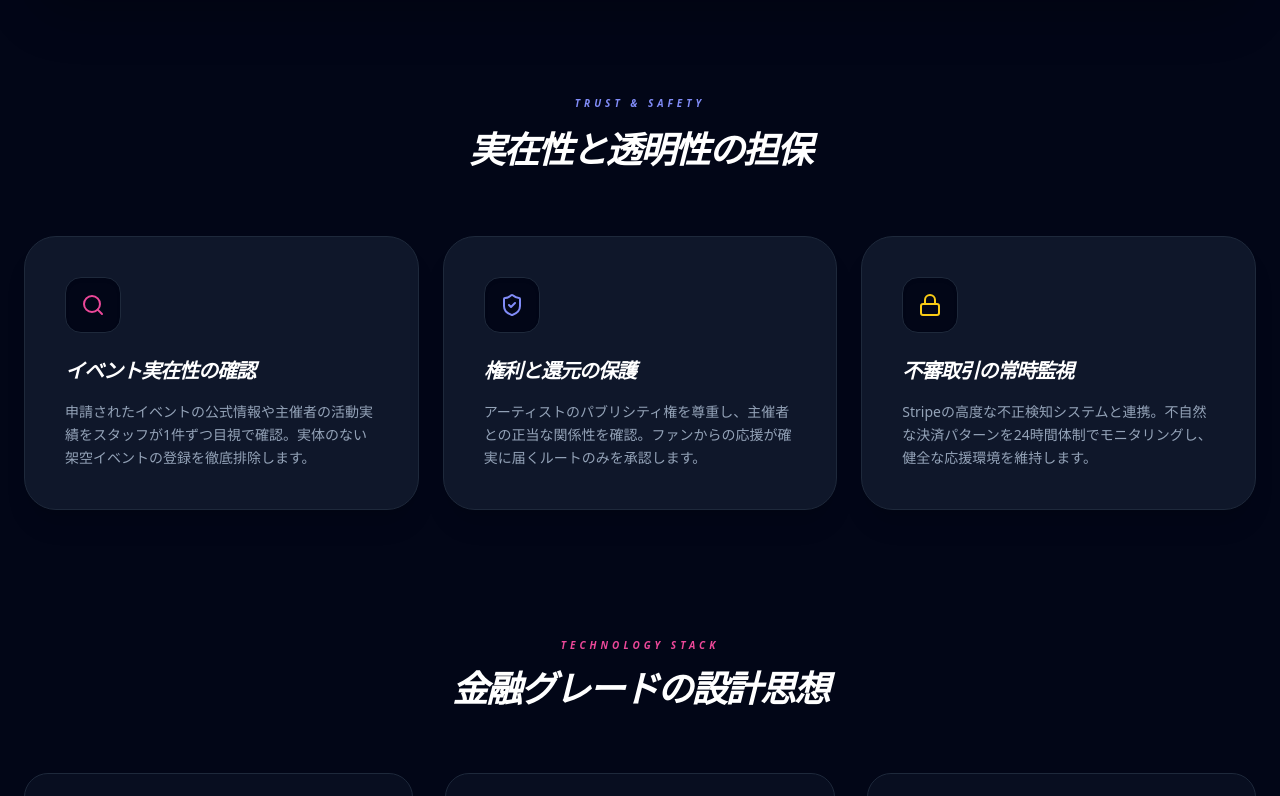
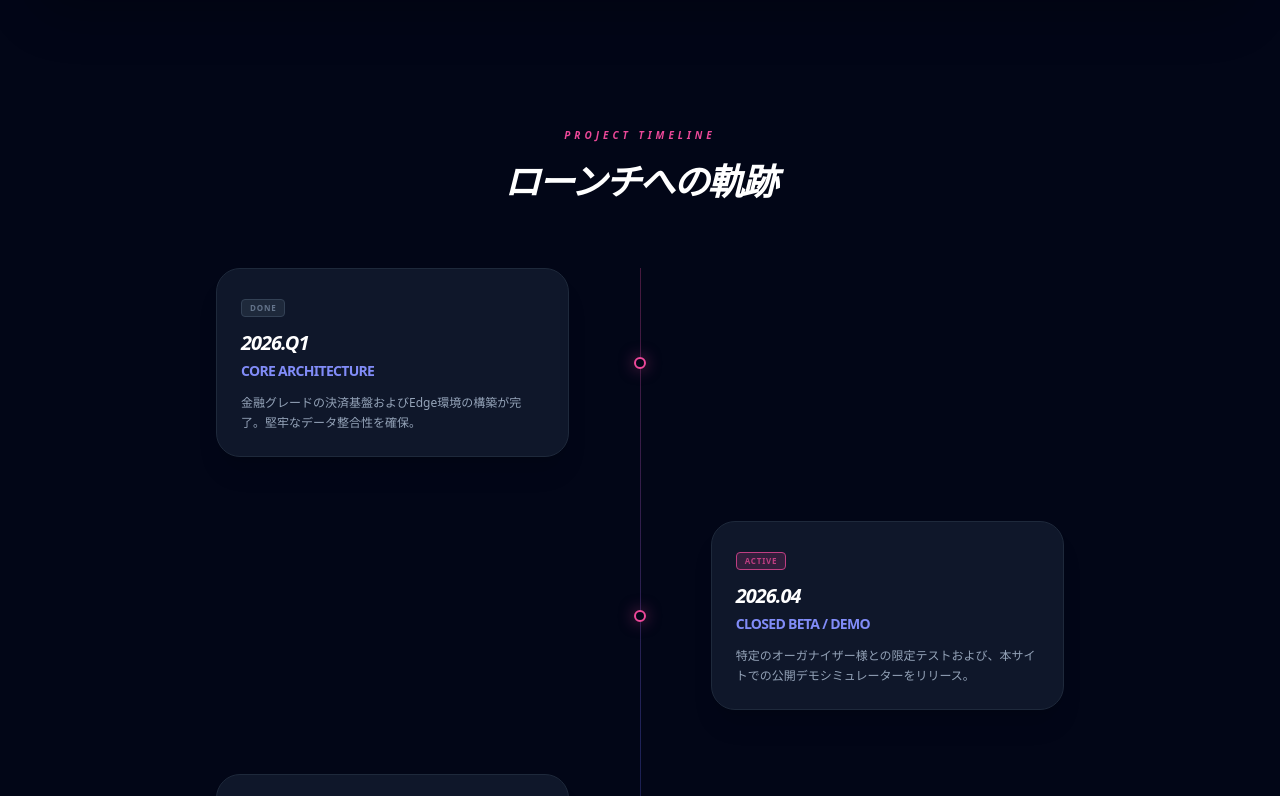
Before and after one commit to spacemindhiro/direct-cheers, a Next.js app: page /about in a window 1280 px wide. Shown: the part 1404-2200 px from the top of the page. Built offline with nearby package versions, Linux system fonts and the light colour scheme.

Commit message:
開発計画を記載

```diff
--- a/app/about/page.tsx
+++ b/app/about/page.tsx
@@ -2,7 +2,7 @@
 
 import React from 'react';
 import Link from 'next/link';
-import { ArrowLeft, Users, Target, Mail, Zap, Award, ShieldCheck, Database, Lock, Search, FileText, ExternalLink, History } from "lucide-react";
+import { ArrowLeft, Users, Target, Mail, Zap, Award, ShieldCheck, Database, Lock, Search, FileText, ExternalLink, History, Calendar } from "lucide-react";
 
 export default function AboutPage() {
   return (
@@ -38,7 +38,7 @@ export default function AboutPage() {
           </Link>
         </div>
 
-{/* --- Hero Section --- */}
+        {/* --- Hero Section --- */}
         <section className="text-center mb-32 relative py-16">
           <div className="absolute top-1/2 left-1/2 -translate-x-1/2 -translate-y-1/2 w-[600px] h-[300px] bg-gradient-to-br from-pink-500/15 via-indigo-500/10 to-transparent blur-[100px] rounded-full -z-10" />
           <span className="text-pink-500 font-black italic tracking-[0.4em] text-[10px] uppercase mb-6 block">ABOUT THE PLATFORM</span>
@@ -59,7 +59,7 @@ export default function AboutPage() {
         </section>
 
         {/* --- Founder's Message --- */}
-        <section className="p-8 md:p-16 rounded-[2.5rem] bg-slate-900 border border-slate-800 shadow-2xl mb-24 relative overflow-hidden flex flex-col md:flex-row gap-12 items-center">
+        <section className="p-8 md:p-16 rounded-[2.5rem] bg-slate-900 border border-slate-800 shadow-2xl mb-32 relative overflow-hidden flex flex-col md:flex-row gap-12 items-center text-pretty">
           <div className="w-48 h-48 md:w-64 md:h-64 rounded-full border-4 border-slate-700 shadow-2xl overflow-hidden flex-shrink-0 relative group bg-slate-950">
             <img
               src="/moriwaki-portrait.png"
@@ -105,7 +105,7 @@ export default function AboutPage() {
               </a>
             </div>
 
-            <div className="space-y-6 text-slate-300 font-medium leading-relaxed italic text-sm md:text-base text-pretty">
+            <div className="space-y-6 text-slate-300 font-medium leading-relaxed italic text-sm md:text-base">
               <p>25年以上にわたり、ミッションクリティカルなクレジットカード基幹システムの開発・保守に従事。決済データの「1円の重み」と、止まることが許されないトランザクションの厳格さを熟知しています。</p>
 
               <p>
@@ -126,6 +126,44 @@ export default function AboutPage() {
 
               <p>金融グレードの堅牢さと、音楽現場の熱量。この二つを最新のウェブ技術で統合し、ファンとアーティストの新しい経済圏を構築します。</p>
             </div>
+          </div>
+        </section>
+
+        {/* --- Launch Roadmap Section --- */}
+        <section className="mb-32 relative">
+          <div className="text-center mb-16">
+            <span className="text-pink-500 font-black italic tracking-[0.4em] text-[10px] uppercase mb-4 block">Project Timeline</span>
+            <h3 className="text-4xl font-black text-white italic tracking-tighter uppercase leading-tight">
+              ローンチへの軌跡
+            </h3>
+          </div>
+
+          <div className="max-w-4xl mx-auto relative px-6">
+            {/* Center Line */}
+            <div className="absolute left-6 md:left-1/2 top-0 bottom-0 w-px bg-gradient-to-b from-pink-500 via-indigo-500 to-transparent opacity-30" />
+
+            {[
+              { date: "2026.Q1", status: "Done", title: "Core Architecture", desc: "金融グレードの決済基盤およびEdge環境の構築が完了。堅牢なデータ整合性を確保。" },
+              { date: "2026.04", status: "Active", title: "Closed Beta / Demo", desc: "特定のオーガナイザー様との限定テストおよび、本サイトでの公開デモシミュレーターをリリース。" },
+              { date: "2026.05", status: "Next", title: "Stripe Connect Integration", desc: "Stripe Connectを用いた、アーティストへの迅速かつ透明性の高い分配システムの最終統合。" },
+              { date: "2026.06", status: "Launch", title: "Official Service Launch", desc: "都内音楽イベントを皮切りに正式稼働開始。ファンとアーティストを繋ぐ新たな応援文化をスタート。" }
+            ].map((item, i) => (
+              <div key={i} className={`relative flex items-center justify-between mb-12 md:mb-16 ${i % 2 === 0 ? 'md:flex-row-reverse' : ''}`}>
+                <div className="hidden md:block w-5/12" />
+                <div className="absolute left-6 md:left-1/2 -translate-x-1/2 w-3 h-3 rounded-full bg-slate-950 border-2 border-pink-500 shadow-[0_0_15px_rgba(236,72,153,0.5)] z-10" />
+
+                <div className="w-full md:w-5/12 pl-12 md:pl-0">
+                  <div className="p-6 rounded-3xl bg-slate-900 border border-slate-800 hover:border-pink-500/30 transition-all group shadow-xl">
+                    <span className={`text-[8px] font-black px-2 py-0.5 rounded border mb-3 inline-block uppercase tracking-widest ${item.status === 'Active' ? 'bg-pink-500/20 border-pink-500 text-pink-500 animate-pulse' : 'bg-slate-800 border-slate-700 text-slate-500'}`}>
+                      {item.status}
+                    </span>
+                    <div className="text-white font-black italic text-xl tracking-tighter mb-1 uppercase">{item.date}</div>
+                    <h4 className="text-indigo-400 font-bold text-sm mb-3 uppercase tracking-tighter">{item.title}</h4>
+                    <p className="text-slate-400 text-xs leading-relaxed font-medium">{item.desc}</p>
+                  </div>
+                </div>
+              </div>
+            ))}
           </div>
         </section>
 
@@ -171,7 +209,7 @@ export default function AboutPage() {
         <section className="mb-32">
           <div className="text-center mb-16">
             <span className="text-pink-500 font-black italic tracking-[0.4em] text-[10px] uppercase mb-4 block">Technology Stack</span>
-            <h3 className="text-4xl font-black text-white italic tracking-tighter uppercase">金融グレードの設計思想</h3>
+            <h3 className="text-4xl font-black text-white italic tracking-tighter uppercase leading-tight">金融グレードの設計思想</h3>
           </div>
 
           <div className="grid md:grid-cols-3 gap-8">
@@ -204,11 +242,11 @@ export default function AboutPage() {
         </section>
 
         {/* --- Contact --- */}
-        <section className="text-center py-20 bg-gradient-to-br from-slate-900 to-slate-950 rounded-[3rem] border border-violet-500/10 shadow-3xl relative overflow-hidden flex flex-col items-center group">
+        <section className="text-center py-20 bg-gradient-to-br from-slate-900 to-slate-950 rounded-[3rem] border border-violet-500/10 shadow-3xl relative overflow-hidden flex flex-col items-center group mb-20">
           <div className="absolute inset-0 bg-pink-500/5 opacity-0 group-hover:opacity-100 transition-opacity duration-700" />
           <h3 className="text-3xl md:text-4xl font-black text-white italic tracking-tighter uppercase mb-6 relative z-10 text-balance">お問い合わせ</h3>
-          <p className="text-slate-400 font-medium leading-relaxed max-w-xl mb-12 relative z-10 text-pretty">
-            ご利用を希望のイベントオーガナイザー様、アーティスト様、またはシステムに関するご質問はお気軽にご連絡ください。
+          <p className="text-slate-400 font-medium leading-relaxed max-w-xl mb-12 relative z-10 text-pretty px-4">
+            掲載をご希望のイベントオーガナイザー様、アーティスト様、またはシステムに関するご質問はお気軽にご連絡ください。
           </p>
           <div className="flex flex-col md:flex-row gap-6 w-full justify-center px-10 relative z-10">
             <a href="mailto:support@direct-cheers.com" className="flex items-center justify-center gap-3 bg-white text-slate-950 h-16 rounded-2xl font-black text-lg hover:bg-pink-500 hover:text-white transition-all w-full md:w-auto md:px-12 shadow-2xl tracking-tighter group">
@@ -220,7 +258,7 @@ export default function AboutPage() {
       </main>
 
       <footer className="py-24 px-6 border-t border-slate-800 bg-slate-950">
-        <div className="max-w-7xl mx-auto flex flex-col md:flex-row justify-between items-center gap-8">
+        <div className="max-w-7xl mx-auto flex flex-col md:flex-row justify-between items-center gap-8 text-pretty">
           <div className="flex flex-col gap-2">
             <p className="text-slate-600 text-[10px] font-mono italic tracking-widest uppercase">© 2026 Direct Cheers Platform.</p>
             <p className="text-slate-700 text-[8px] font-mono uppercase tracking-widest">Architected with Precision & Passion</p>
```
